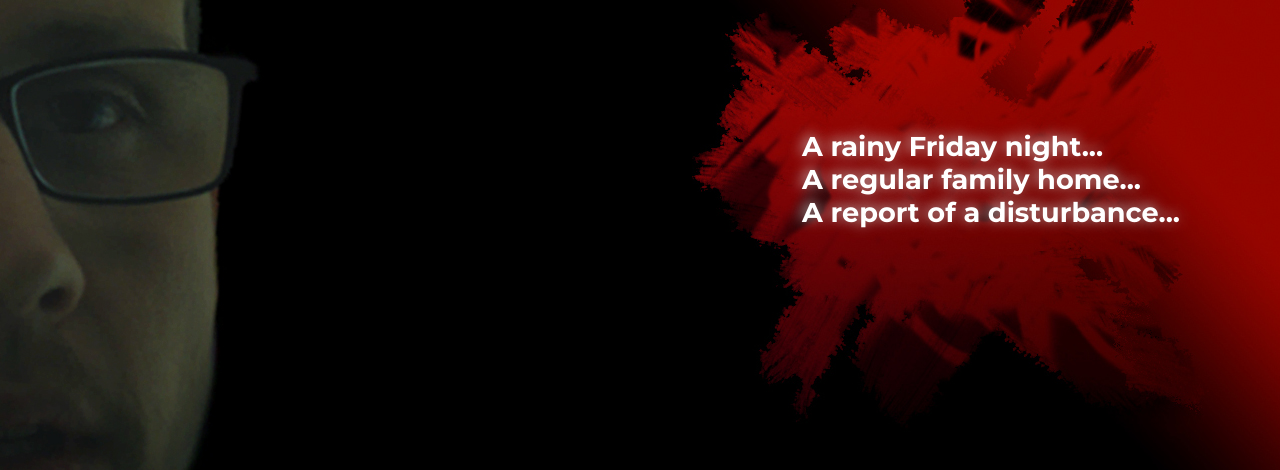
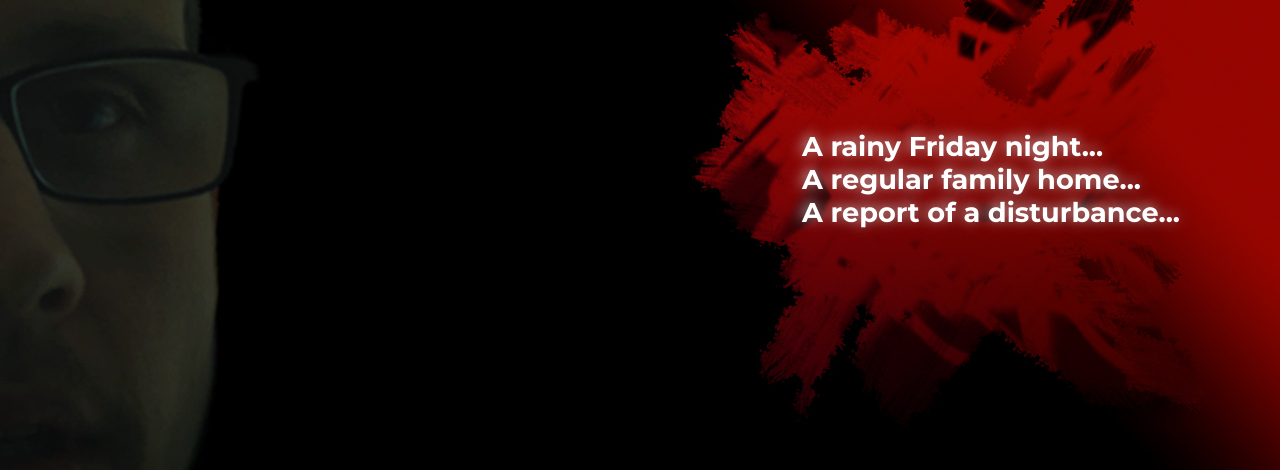
Before and after one commit to AlanDonohoe/aboynameddonald, a website built with webpack: page public/index.html in a window 1280 px wide. Shown: the top 470 px of the page. Built offline with nearby package versions, Linux system fonts and the light colour scheme.

Commit message:
Lighten Donalds face again

```diff
--- a/src/styles/main.scss
+++ b/src/styles/main.scss
@@ -33,7 +33,7 @@ body {
 .section-left {
   width: 35%;
   float: left;
-  background-image: url('../../public/assets/images/donald-face-light-1.jpg');
+  background-image: url('../../public/assets/images/donald-face-light-2.jpg');
   background-position: 0px -45px;
   background-repeat: no-repeat;
   height: 100vh;
```
Also changed, not shown: public/assets/images/donald-face-light-2.jpg (added), public/assets/styles/main.css.
